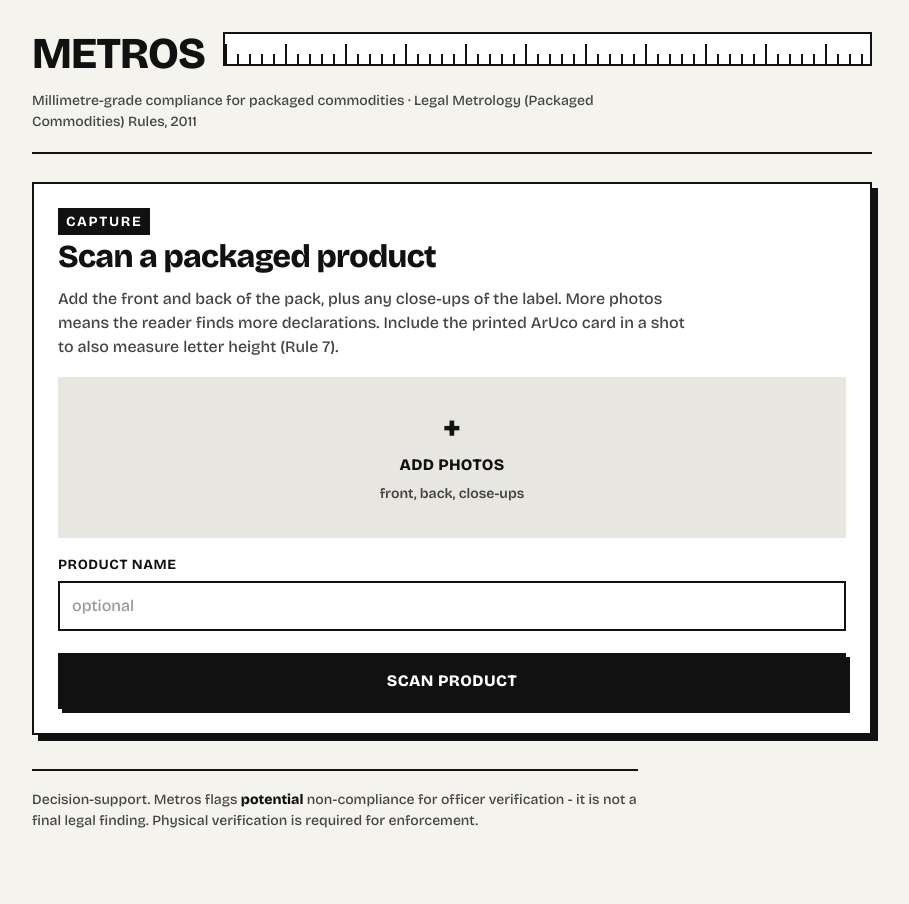
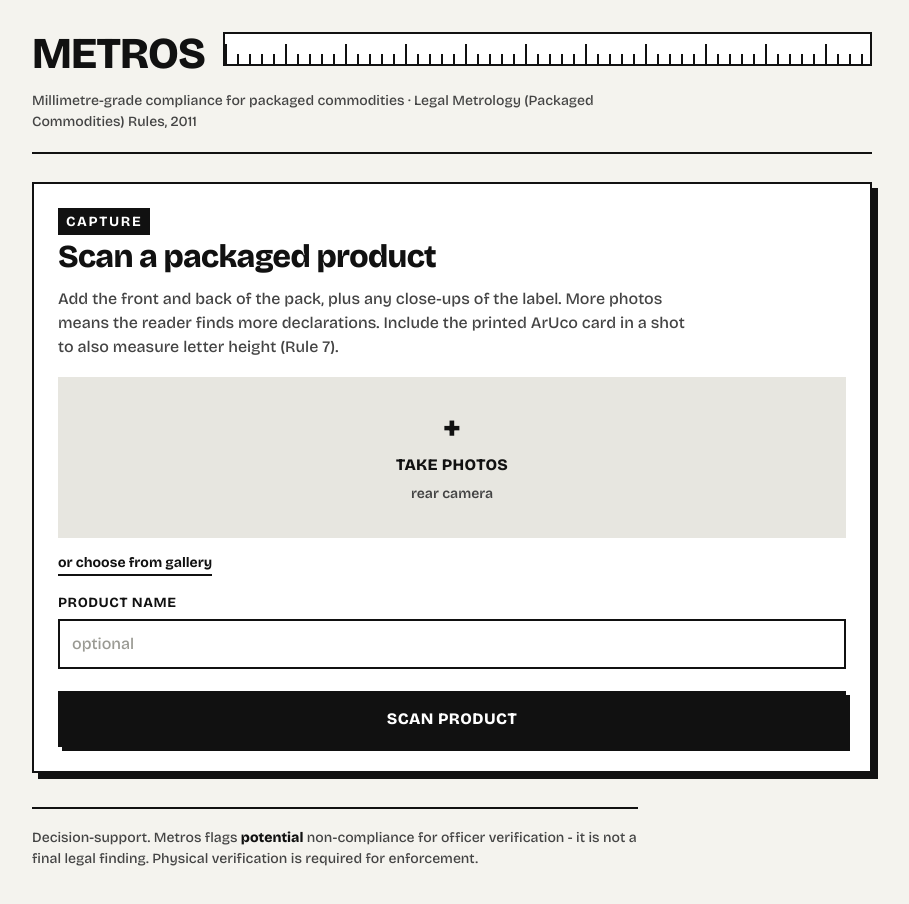
Before and after one commit to mugiwaraluffy56/sih-26, a React (Vite) app in the folder frontend/: page / in a window 1280 px wide. Shown: the top 904 px of the page, without its empty margins (188-1097 px from the left). Built offline with nearby package versions, Linux system fonts and the light colour scheme.

Commit message:
open rear camera by default, add gallery picker link
Signed-off-by: mugiwaraluffy56 <myakampuneeth@gmail.com>

```diff
--- a/frontend/src/App.jsx
+++ b/frontend/src/App.jsx
@@ -51,8 +51,14 @@ function ScanForm({ onReport }) {
         </p>
       </div>
 
-      <input id="pickimgs" type="file" accept="image/*" capture="environment"
-        multiple hidden onChange={(e) => { addFiles(e.target.files); e.target.value = ""; }} />
+      {/* Camera input: single + capture=environment => opens the REAR camera.
+          (A `multiple` input makes browsers ignore `capture`, defaulting to the
+          front camera / chooser - so the camera path stays single-shot.) */}
+      <input id="camimg" type="file" accept="image/*" capture="environment"
+        hidden onChange={(e) => { addFiles(e.target.files); e.target.value = ""; }} />
+      {/* Gallery input: multiple, no capture => bulk-pick from photos. */}
+      <input id="galimg" type="file" accept="image/*" multiple
+        hidden onChange={(e) => { addFiles(e.target.files); e.target.value = ""; }} />
 
       <div className={`slots${shots.length ? "" : " slots-empty"}`}>
         {shots.map((s, i) => (
@@ -62,12 +68,13 @@ function ScanForm({ onReport }) {
               aria-label={`Remove photo ${i + 1}`}>×</button>
           </figure>
         ))}
-        <label htmlFor="pickimgs" className="slot-empty">
+        <label htmlFor="camimg" className="slot-empty">
           <span className="slot-plus">+</span>
-          <span className="slot-label">{shots.length ? "Add photo" : "Add photos"}</span>
-          <span className="slot-hint">{shots.length ? `${shots.length} added` : "front, back, close-ups"}</span>
+          <span className="slot-label">{shots.length ? "Take photo" : "Take photos"}</span>
+          <span className="slot-hint">{shots.length ? `${shots.length} added` : "rear camera"}</span>
         </label>
       </div>
+      <label htmlFor="galimg" className="gallery-link">or choose from gallery</label>
 
       <label className="field">
         <span>Product name</span>
--- a/frontend/src/styles.css
+++ b/frontend/src/styles.css
@@ -160,6 +160,12 @@ button { font: inherit; }
 .slots-empty .slot-plus { font-size: 2.25rem; }
 .slots-empty .slot-label { font-size: var(--t-body); }
 .slots-empty .slot-hint { font-size: var(--t-label); }
+
+.gallery-link {
+  display: inline-block; margin: 10px 0 0; font-size: var(--t-label); font-weight: 700;
+  color: var(--ink); cursor: pointer; border-bottom: 2px solid var(--ink); padding-bottom: 1px;
+}
+.gallery-link:hover { color: var(--sub); border-color: var(--sub); }
 .slot-plus { font-size: 1.75rem; font-weight: 800; line-height: 1; }
 .slot-label { font-weight: 800; text-transform: uppercase; font-size: var(--t-micro); letter-spacing: 0.02em; }
 .slot-hint { font-size: var(--t-micro); color: var(--sub); font-weight: 600; }
```
